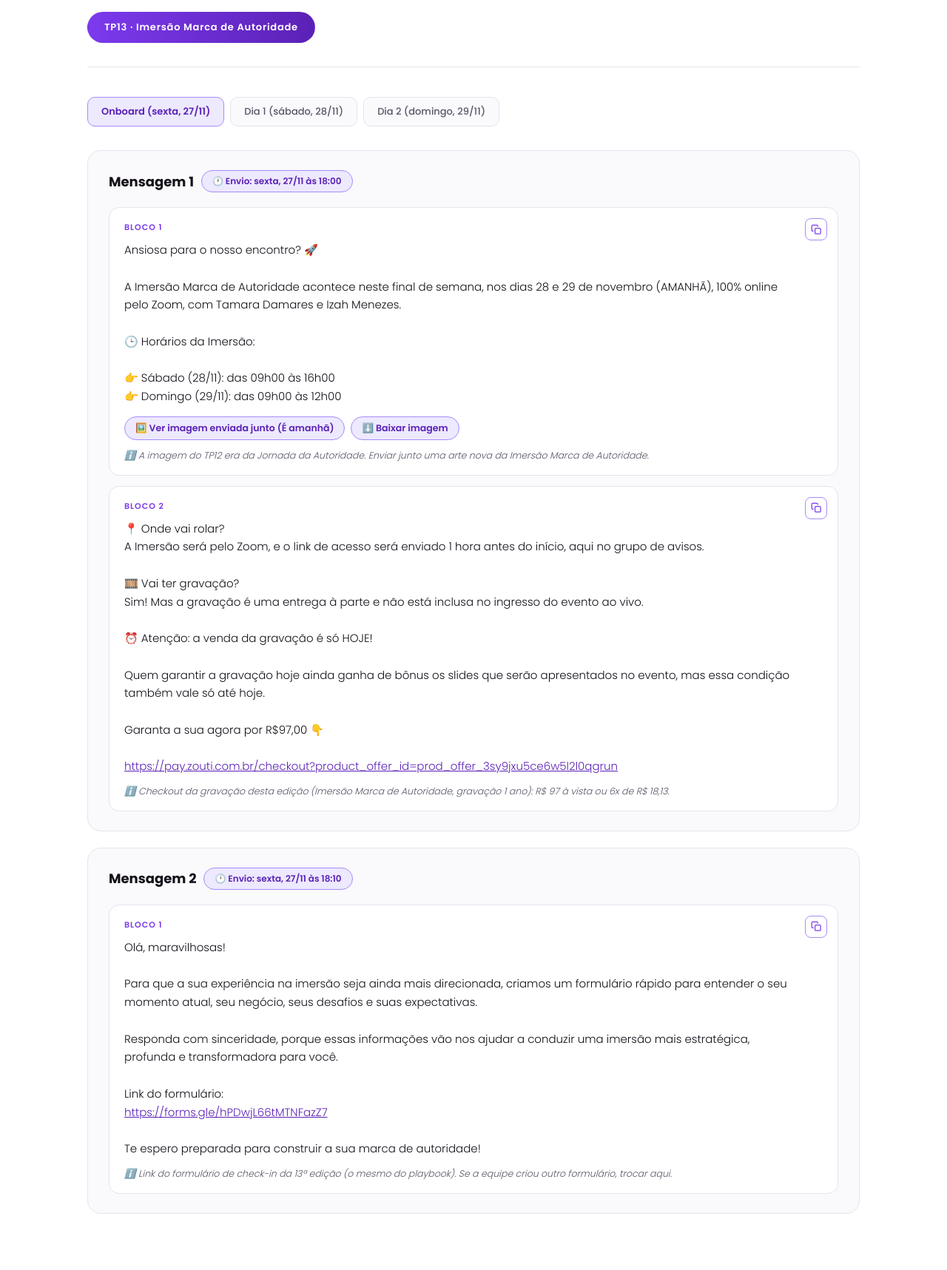
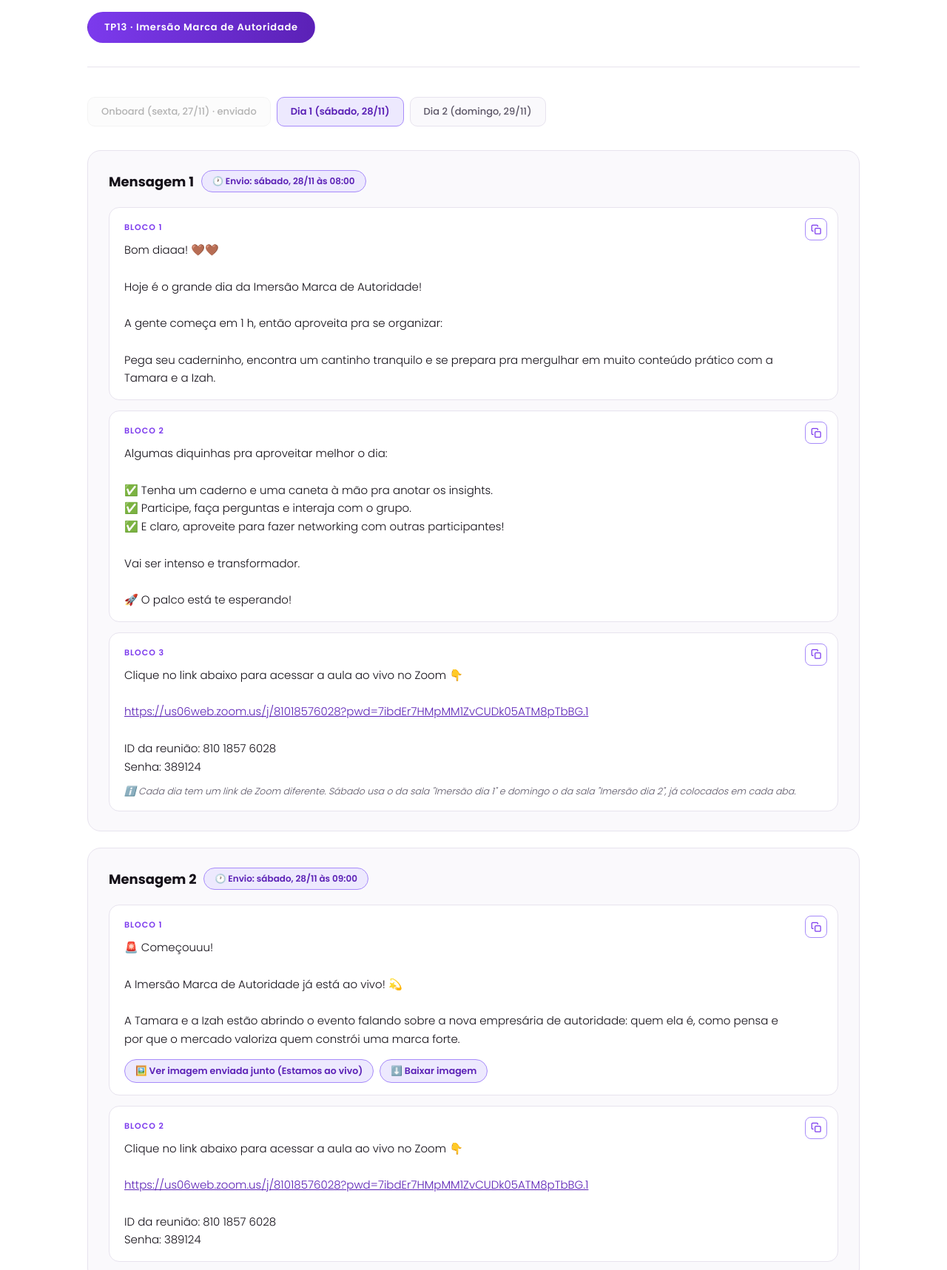
Before and after one commit to britomidiascompany-stack/tamara-damares, a plain HTML site: page mensagens-lancamentos-tp13.html in a window 1280 px wide. Shown: the part 428-2145 px from the top of the page at 74% size. Drawn offline with Linux system fonts and the light colour scheme.

Commit message:
TP13: onboard encerrado, abre no Dia 1; arte Estamos ao vivo

```diff
--- a/mensagens-lancamentos-tp13.html
+++ b/mensagens-lancamentos-tp13.html
@@ -97,6 +97,8 @@ background: var(--bg-soft); border-radius: 10px; padding: 9px 18px;
 font-size: 13px; font-weight: 500; transition: all .15s;
 }
 .aba-cat:hover { color: var(--ink); border-color: var(--roxo-light); }
+.aba-cat.encerrada { opacity: .45; filter: grayscale(1); }
+.aba-cat.encerrada.ativa { opacity: .7; }
 .aba-cat.ativa { background: var(--roxo-xlight); color: var(--roxo-dark); border-color: var(--roxo-light); font-weight: 600; }
 
 .painel-lancamento { display: none; }
@@ -267,7 +269,8 @@ const LANCAMENTOS = {
     categorias: [
       {
         key: 'onboard',
-        label: 'Onboard (sexta, 27/11)',
+        encerrada: true,
+        label: 'Onboard (sexta, 27/11) · enviado',
         mensagens: [
           {
             titulo: 'Mensagem 1',
@@ -322,7 +325,7 @@ const LANCAMENTOS = {
             blocos: [
               {
                 texto: `🚨 Começouuu!\n\nA Imersão Marca de Autoridade já está ao vivo! 💫\n\nA Tamara e a Izah estão abrindo o evento falando sobre a nova empresária de autoridade: quem ela é, como pensa e por que o mercado valoriza quem constrói uma marca forte.`,
-                anexos: [{ label: '🖼️ Imagem de "começou" (aguardando arte nova)', pendente: true }]
+                anexos: [{ label: '🖼️ Ver imagem enviada junto (Estamos ao vivo)', url: 'img/tp13-estamos-ao-vivo.jpg', download: 'img/tp13-estamos-ao-vivo.jpg' }]
               },
               {
                 texto: `Clique no link abaixo para acessar a aula ao vivo no Zoom 👇\n\n${ZOOM_DIA1}`
@@ -472,7 +475,7 @@ const LANCAMENTOS = {
             blocos: [
               {
                 texto: `🚨 Estamos ao vivo!\n\nO Dia 2 da Imersão Marca de Autoridade já começou! 💫\n\nBora aproveitar cada minuto desse dia.`,
-                anexos: [{ label: '🖼️ Imagem de "ao vivo" (aguardando arte nova)', pendente: true }]
+                anexos: [{ label: '🖼️ Ver imagem enviada junto (Estamos ao vivo)', url: 'img/tp13-estamos-ao-vivo.jpg', download: 'img/tp13-estamos-ao-vivo.jpg' }]
               },
               {
                 texto: `Clique no link abaixo para acessar a aula ao vivo no Zoom 👇\n\n${ZOOM_DIA2}`
@@ -626,11 +629,12 @@ return cat.mensagens.map(renderMensagem).join('');
 }
 
 function montarLancamento(key, lanc) {
+const inicial = Math.max(0, lanc.categorias.findIndex(c => !c.encerrada));
 const categoriasNav = lanc.categorias.map((cat, i) =>
-`<button class="aba-cat ${i === 0 ? 'ativa' : ''}" data-cat="${cat.key}" onclick="mostrarCategoria('${key}','${cat.key}',this)">${cat.label}</button>`
+`<button class="aba-cat ${cat.encerrada ? 'encerrada' : ''} ${i === inicial ? 'ativa' : ''}" data-cat="${cat.key}" onclick="mostrarCategoria('${key}','${cat.key}',this)">${cat.label}</button>`
 ).join('');
 const categoriasPaineis = lanc.categorias.map((cat, i) =>
-`<div class="painel-categoria ${i === 0 ? 'ativo' : ''}" data-cat="${key}-${cat.key}">${renderCategoria(cat)}</div>`
+`<div class="painel-categoria ${i === inicial ? 'ativo' : ''}" data-cat="${key}-${cat.key}">${renderCategoria(cat)}</div>`
 ).join('');
 return `
 <nav class="abas-categoria">${categoriasNav}</nav>
```
